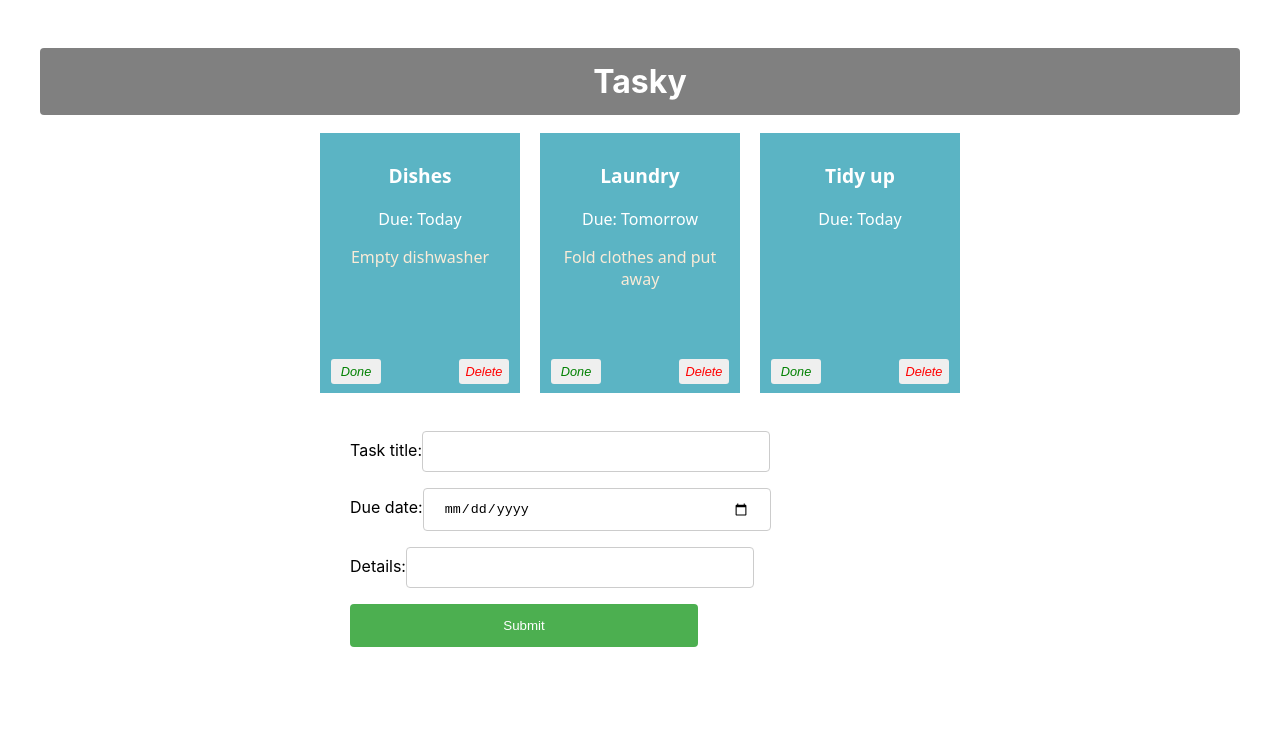
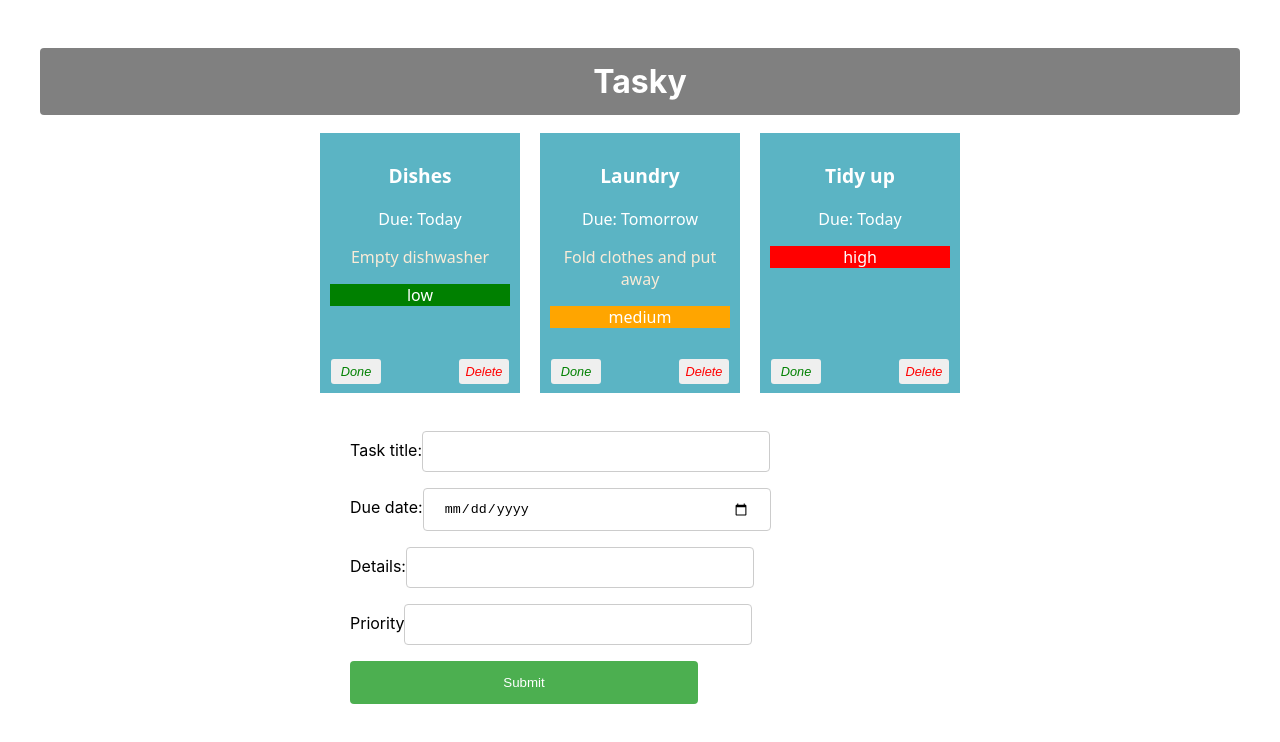
Before and after one commit to Alainel27/react-basics-labs-2, a React (Create React App) app in the folder tasky/: page / in a window 1280 px wide. Shown: the top 742 px of the page. Built offline with nearby package versions, Linux system fonts and the light colour scheme.

Commit message:
Tasky Lab 2 - Exercises done

```diff
--- a/tasky/src/App.css
+++ b/tasky/src/App.css
@@ -11,6 +11,7 @@
 div {
   padding: 20px;
 }
+
 
 .container{
   text-align: center;
@@ -97,3 +98,6 @@
   width: 50%;
   margin: auto;
 }
+.priority{
+  background-color: black;
+}
--- a/tasky/src/App.js
+++ b/tasky/src/App.js
@@ -7,9 +7,10 @@
 function App() {
   const [ taskState, setTaskState ] = useState({
     tasks: [
-      { id: 1, title:"Dishes", description: "Empty dishwasher",  deadline: "Today", done: false },
-      { id: 2, title: "Laundry", description: "Fold clothes and put away", deadline: "Tomorrow", done: false },
-      { id: 3, title: "Tidy up", deadline: "Today", done: false }
+      { id: 1, title:"Dishes", description: "Empty dishwasher",  deadline: "Today", priority: "low",  done: false },
+      { id: 2, title: "Laundry", description: "Fold clothes and put away", deadline: "Tomorrow", priority: "medium", done: false },
+      { id: 3, title: "Tidy up", deadline: "Today", priority: "high", done: false }
+
     ]
   });
 
@@ -30,7 +31,8 @@
   const [ formState, setFormState ] = useState({
     title: "",
     description: "",
-    deadline: ""
+    deadline: "",
+    priority: ""
   });
 
 
@@ -46,6 +48,9 @@
           break;
       case "deadline":
           form.deadline = event.target.value;
+          break;
+      case "priority":
+          form.priority = event.target.value;
           break;
       default:
           form = formState;
@@ -75,6 +80,7 @@
       title={task.title}
       description={task.description}
       deadline={task.deadline}
+      priority={task.priority}
       key={task.id}
       done={task.done}
       markDone={() => doneHandler(index)}
--- a/tasky/src/components/Form.js
+++ b/tasky/src/components/Form.js
@@ -19,7 +19,13 @@
             Details:
             <input type="text" name="description" onChange={(event) => props.change(event)} />
         </label>
+        <br/>
+        <label>
+          Priority
+          <input type="text" name="priority" onChange={(event) => props.change(event)} />
+        </label>
         <input type="submit" value="Submit" />
+
         </form>
     </div>
   )
--- a/tasky/src/components/Task.js
+++ b/tasky/src/components/Task.js
@@ -8,6 +8,7 @@
             <p className='title'>{props.title}</p>
             <p>Due: {props.deadline}</p>
             <p className='description'>{props.description}</p>
+            <p className='priority' style={{backgroundColor: props.priority == "low" ? 'green' : 'black' && props.priority == "medium" ? 'orange' : 'black' && props.priority == "high" ? 'red' : 'black'  }}>{props.priority}</p>
             <button onClick={props.markDone} className='doneButton'>Done</button>
             <button className='deleteButton' onClick={props.deleteTask}>Delete</button>
 
```
